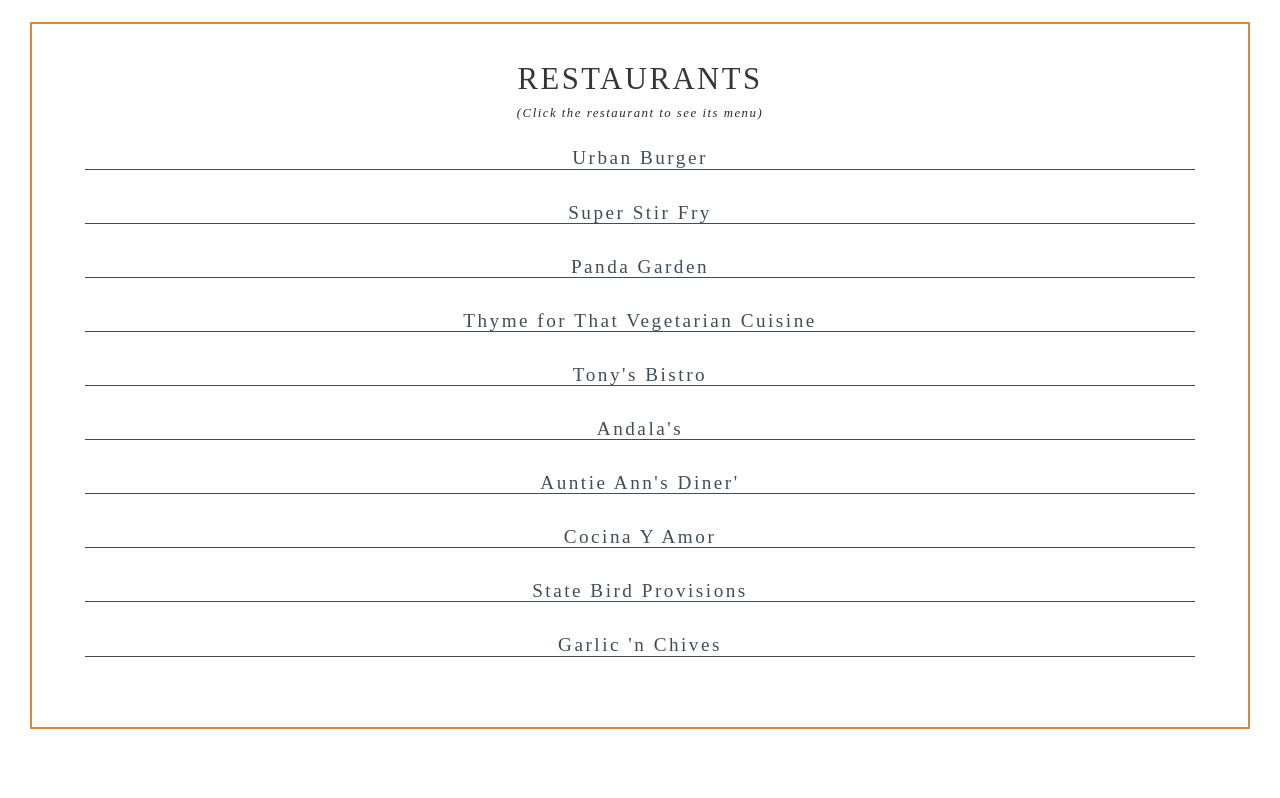
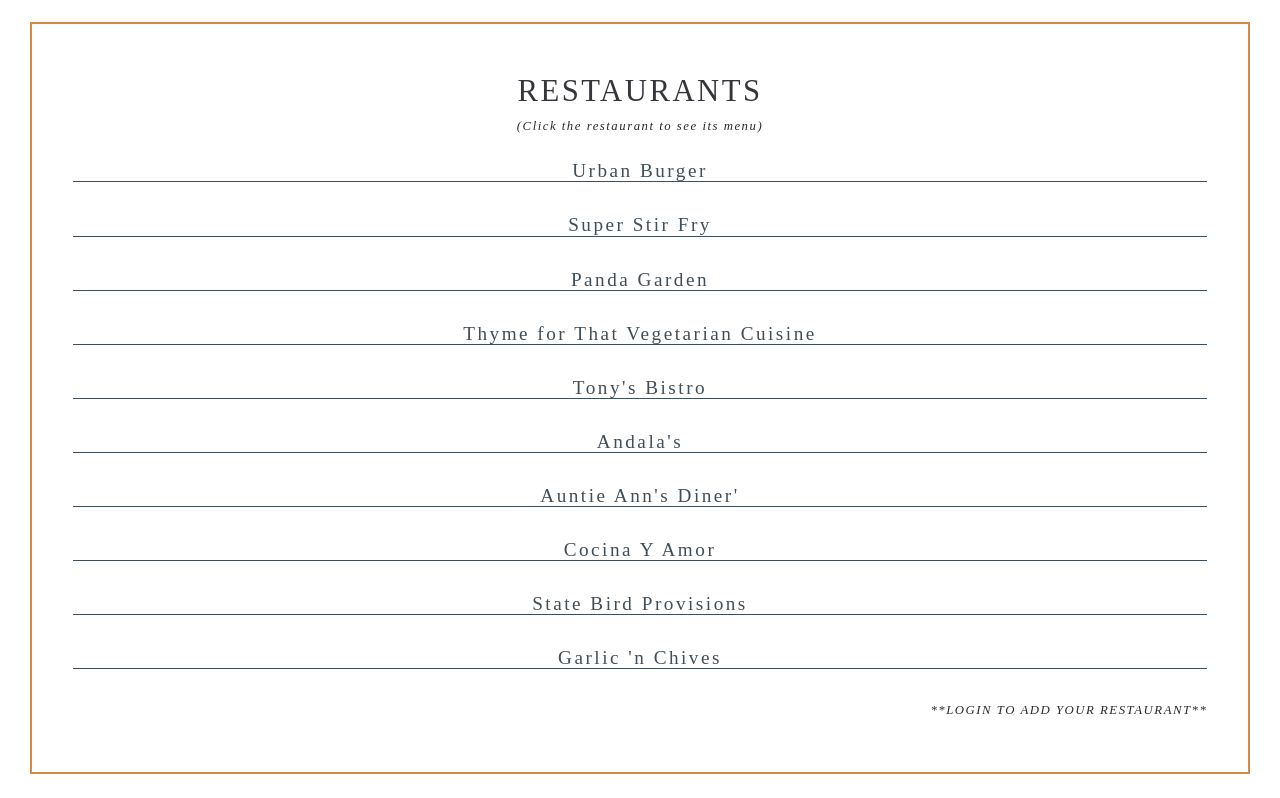
Before and after one commit to Rachelspdo/Build-Catalog, a Flask app: page / in a window 1280 px wide. Shown: the part 430-1228 px from the top of the page. Before the commit the page ends 1159 px from the top, so only its background shows below. Run offline with Flask 2, Linux system fonts and the light colour scheme; some libraries are stand-ins or nearby versions; some web fonts are replaced.

Commit message:
Modified Styles

```diff
--- a/application.py
+++ b/application.py
@@ -18,6 +18,7 @@ import requests
 
 app = Flask(__name__)
 
+# GConnect CLIENT_ID
 CLIENT_ID = json.loads(
     open('client_secrets.json', 'r').read())['web']['client_id']
 APPLICATION_NAME = "Restaurant Menu Application"
@@ -40,6 +41,7 @@ def showLogin():
     return render_template('login.html', STATE=state)
 
 
+# GConnect
 @app.route('/gconnect', methods=['POST'])
 def gconnect():
     # Validate state token
@@ -113,10 +115,12 @@ def gconnect():
     login_session['picture'] = data['picture']
     login_session['email'] = data['email']
 
+     # see if user exists, if it doesn't make a new one
     user_id = getUserID(login_session['email'])
     if not user_id:
         user_id = createUser(login_session)
     login_session['user_id'] = user_id
+
     output = ''
     output += '<h1>Welcome, '
     output += login_session['username']
@@ -334,6 +338,13 @@ def deleteMenuItem(restaurant_id, menu_id):
         return render_template('deleteMenuItem.html', item=itemToDelete)
 
 
+# Add JSON for restaurants
+@app.route('/restaurant/JSON')
+def restaurantJSON():
+    restaurants = session.query(Restaurant).all()
+    return jsonify(Restaurants=[r.serialize for r in restaurants])
+
+
 # Add JSON for each restaurant menu
 @app.route('/restaurant/<int:restaurant_id>/menu/JSON')
 def restaurantMenuJSON(restaurant_id):
--- a/database_setup.py
+++ b/database_setup.py
@@ -29,6 +29,7 @@ class Restaurant(Base):
         return {
             'name': self.name,
             'id': self.id,
+            'user_id':self.user_id,
         }
 
 
--- a/static/css/styles.css
+++ b/static/css/styles.css
@@ -91,6 +91,9 @@ h6 {
   text-align: center;
 }
 
+h6:hover {
+  color: #ac2d1e;
+}
 /*Menu Item Description*/
 .menu-item {
   padding-bottom: 0.7vw;
@@ -109,7 +112,7 @@ p {
 /*list of restaurants' section styling*/
 .main-section {
   border: 2px solid #d68941;
-  padding: 3vw;
+  padding: 4vw 2vw;
 }
 
 /*notice caption for User*/
--- a/templates/header.html
+++ b/templates/header.html
@@ -34,6 +34,7 @@
         <br>
         <div class="container-fluid"> {% block content %} {% endblock %}
         </div>
+        <br>
     </div>
 </body>
 
--- a/templates/menupage.html
+++ b/templates/menupage.html
@@ -75,5 +75,5 @@
 </div>
 
 {% endif %}
-<footer style="text-align:center; font-size:1vw">Created By <strong style="font-size:1.5vw">{{creator.name}}</strong></footer>
+<footer style="text-align:center; padding-bottom:1vw; font-size:1vw">Created By <strong style="font-size:1.5vw">{{creator.name}}</strong></footer>
 {% endblock %}
--- a/templates/publicmenupage.html
+++ b/templates/publicmenupage.html
@@ -58,5 +58,5 @@
     </div>
 </div>
 {% endif %}
-<footer style="text-align:center; font-size:1vw">Created By <strong style="font-size:1.5vw">{{creator.name}}</strong></footer>
+<footer style="text-align:center; font-size:1vw; padding-bottom:2vw;">Created By <strong style="font-size:1.5vw">{{creator.name}}</strong></footer>
 {% endblock %}
--- a/templates/publicrestaurants.html
+++ b/templates/publicrestaurants.html
@@ -22,6 +22,7 @@
         </a>
         {% endfor %}
         <br>
+        <p class="notice" style="text-align:right;">**LOGIN TO ADD YOUR RESTAURANT**</p>
     </div>
 </div>
 {% endblock %}
```
Also changed, not shown: restaurantmenuwithusers.db, 1 other file.
